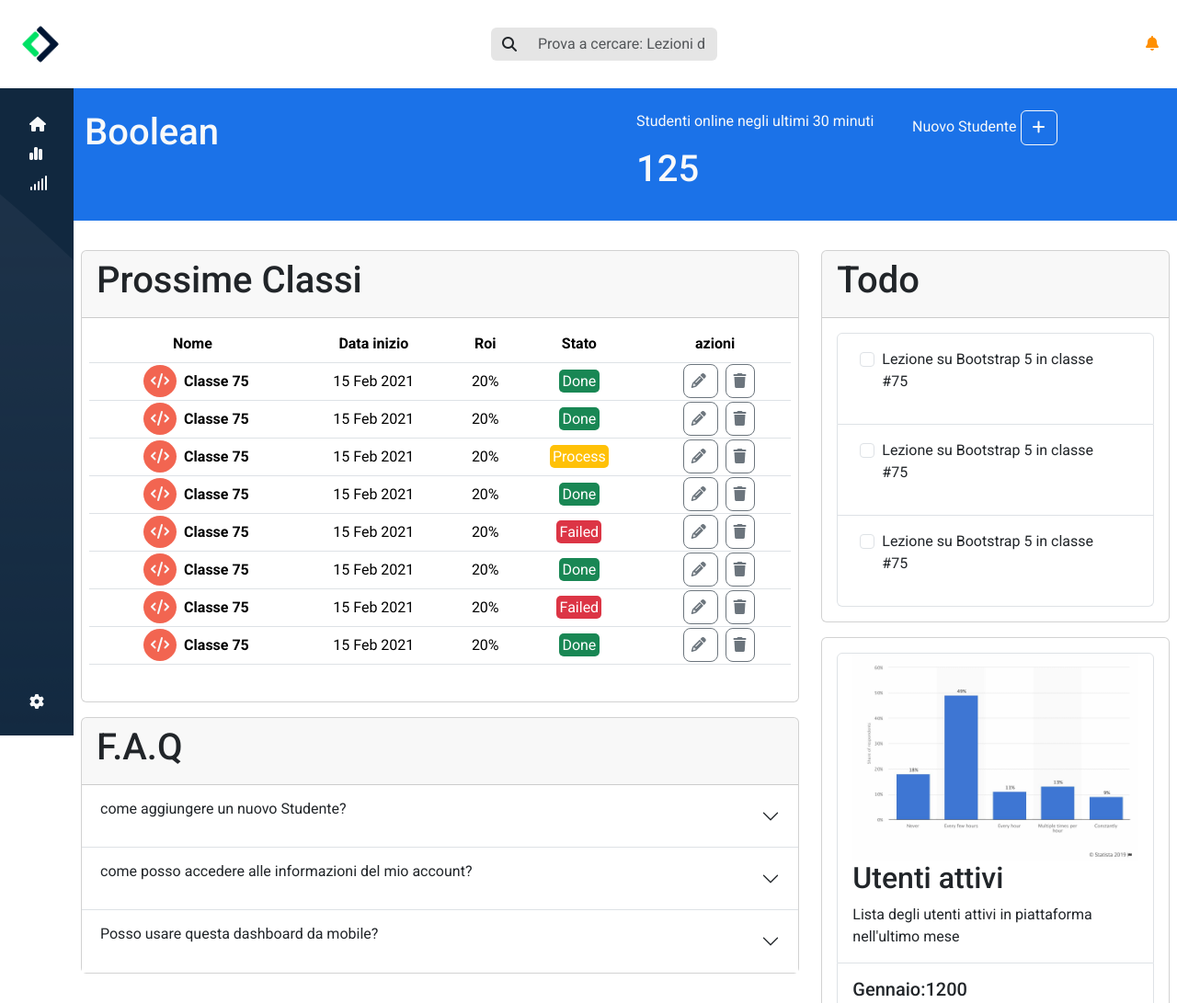
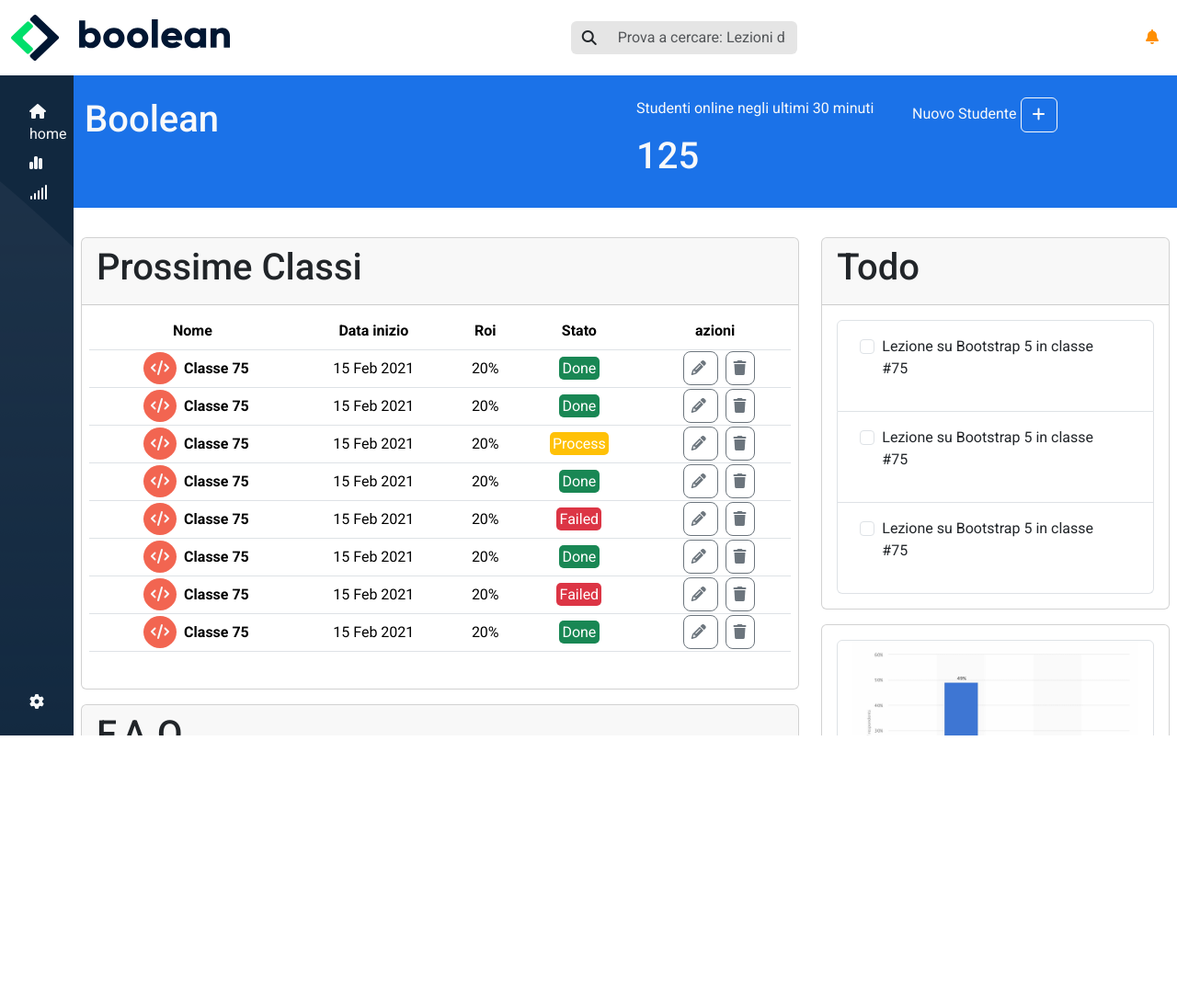
Before and after one commit to MarcoSac1/html-css-bootstrap-dashboard, a plain HTML site: page index.html in a window 1280 px wide. Shown: the top 1091 px of the page at 92% size. After the commit the page ends 800 px from the top, so only its background shows below. Drawn offline with nearby package versions, Linux system fonts and the light colour scheme.

Commit message:
added large logo display none

```diff
--- a/index.html
+++ b/index.html
@@ -17,13 +17,14 @@
         <div class=" py-3  container-fluid ">
             <div class="d-flex align-items-center justify-content-between">
                 <div class="">
-                    <img class="mobile-logo" src="./img/mobile-logo.png" alt=" main-logo">
+                    <img class="mobile-logo d-md-none" src="./img/mobile-logo.png" alt=" main-logo">
+                    <img class="mobile-logo d-sm-none d-md-block" src="./img/logo.svg" alt="main-logo">
                 </div>
                 <div class=" ">
                     <form class="container">
                         <div class="input-group">
-                            <span class="input-group-text  my_gray border-0 " id="basic-addon1"><i class="fa-solid fa-magnifying-glass"></i></span>
-                            <input type="text " class="form-control   my_gray border-0 fs-6" placeholder="Prova a cercare: Lezioni di laravel" aria-label="search" aria-describedby="basic-addon1">
+                            <span class="input-group-text   my_gray border-0 " id="basic-addon1"><i class="fa-solid fa-magnifying-glass"></i></span>
+                            <input type="text " class="form-control  w-50  my_gray border-0 fs-6" placeholder="Prova a cercare: Lezioni di laravel" aria-label="search" aria-describedby="basic-addon1">
                         </div>
                     </form>
                 </div>
@@ -39,6 +40,7 @@
                 <ul class="py-4" >
                     <li class="py-1">
                         <i class="fa-solid fa-house"></i>
+                        <span class=" d-sm-none d-md-inline">home</span>
                     </li>
                     <li class="py-1">
                         <i class="fa-solid fa-chart-simple"></i>
@@ -95,7 +97,7 @@
                                             ></button>
                                         </div>
                                         <div class="offcanvas-body ">
-                                            <form >
+                                            <form>
                                                 <div class="mb-3 w-50">
                                                     <label for="exampleInputtext1" class="form-label">Nome</label>
                                                     <input type="text" class="form-control" id="exampleInputtext1" aria-describedby="emailHelp">
--- a/style/style.css
+++ b/style/style.css
@@ -9,7 +9,7 @@ body{
 }
 
 img.mobile-logo{
-    width: 4rem
+    height: 50px;
 
 }
 main{
@@ -19,13 +19,15 @@ main{
 
 aside{
     width: 80px;
-    height: calc(100vh - 96px);
+    height: calc(100vh - 82px);
     background-image: url(../img/sidebar-bg.png);
     background-color: #11283f;
 }
 
 .main_container{
     width: calc(100% - 80px);
+    height: calc(100vh - 82px);
+    overflow-y: scroll;
 }
 
 
```
